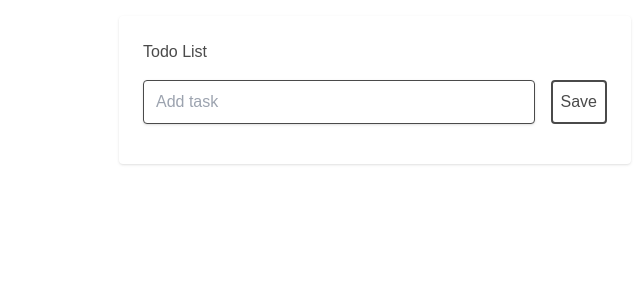
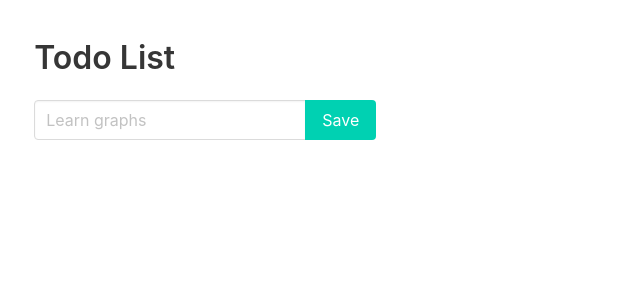
Before and after one commit to nadimtuhin/yet-another-todolist, a Next.js app: page / in a window 1280 px wide. Shown: the top 300 px of the page, without its empty margins (265-905 px from the left). Built offline with nearby package versions, Linux system fonts and the light colour scheme.

Commit message:
feat: removed most tailwind components

```diff
--- a/components/home/AddTodo.jsx
+++ b/components/home/AddTodo.jsx
@@ -33,20 +33,27 @@ function AddTodo() {
   };
 
   return (
-    <>
+    <div className="field has-addons is-full-width">
+      <div className="control">
         <input
+          className="input"
           type="text"
-        className="add-todo-input"
-        placeholder="Add task"
+          placeholder="Learn graphs"
           value={value}
           onChange={(event) => setValue(event.target.value)}
           onKeyUp={onEnter}
         />
-
-      <button type="button" className="add-todo-button" onClick={onSubmit}>
+      </div>
+      <div className="control">
+        <button
+          type="submit"
+          className="button is-primary"
+          onClick={onSubmit}
+        >
           Save
         </button>
-    </>
+      </div>
+    </div>
   );
 }
 
--- a/pages/index.jsx
+++ b/pages/index.jsx
@@ -9,15 +9,16 @@ export default function Home() {
       <Head>
         <title>Yet another Todo List app</title>
       </Head>
-      <div className="app-container">
-        <div className="app-wrapper">
-          <div className="mb-4">
-            <h1 className="app-title">Todo List</h1>
-            <div className="flex mt-4">
+      <div className="container">
+        <div className="columns">
+          <div className="column is-one-fifth" />
+          <div className="column is-three-fifths">
+            <div className="mb-4 mt-10">
+              <h1 className="title">Todo List</h1>
               <AddTodo />
             </div>
+            <TodoList />
           </div>
-          <TodoList />
         </div>
       </div>
     </>
--- a/styles/Home.module.css
+++ /dev/null
@@ -1,116 +0,0 @@
-.container {
-  padding: 0 2rem;
-}
-
-.main {
-  min-height: 100vh;
-  padding: 4rem 0;
-  flex: 1;
-  display: flex;
-  flex-direction: column;
-  justify-content: center;
-  align-items: center;
-}
-
-.footer {
-  display: flex;
-  flex: 1;
-  padding: 2rem 0;
-  border-top: 1px solid #eaeaea;
-  justify-content: center;
-  align-items: center;
-}
-
-.footer a {
-  display: flex;
-  justify-content: center;
-  align-items: center;
-  flex-grow: 1;
-}
-
-.title a {
-  color: #0070f3;
-  text-decoration: none;
-}
-
-.title a:hover,
-.title a:focus,
-.title a:active {
-  text-decoration: underline;
-}
-
-.title {
-  margin: 0;
-  line-height: 1.15;
-  font-size: 4rem;
-}
-
-.title,
-.description {
-  text-align: center;
-}
-
-.description {
-  margin: 4rem 0;
-  line-height: 1.5;
-  font-size: 1.5rem;
-}
-
-.code {
-  background: #fafafa;
-  border-radius: 5px;
-  padding: 0.75rem;
-  font-size: 1.1rem;
-  font-family: Menlo, Monaco, Lucida Console, Liberation Mono, DejaVu Sans Mono,
-    Bitstream Vera Sans Mono, Courier New, monospace;
-}
-
-.grid {
-  display: flex;
-  align-items: center;
-  justify-content: center;
-  flex-wrap: wrap;
-  max-width: 800px;
-}
-
-.card {
-  margin: 1rem;
-  padding: 1.5rem;
-  text-align: left;
-  color: inherit;
-  text-decoration: none;
-  border: 1px solid #eaeaea;
-  border-radius: 10px;
-  transition: color 0.15s ease, border-color 0.15s ease;
-  max-width: 300px;
-}
-
-.card:hover,
-.card:focus,
-.card:active {
-  color: #0070f3;
-  border-color: #0070f3;
-}
-
-.card h2 {
-  margin: 0 0 1rem 0;
-  font-size: 1.5rem;
-}
-
-.card p {
-  margin: 0;
-  font-size: 1.25rem;
-  line-height: 1.5;
-}
-
-.logo {
-  height: 1em;
-  margin-left: 0.5rem;
-}
-
-@media (max-width: 600px) {
-  .grid {
-    width: 100%;
-    flex-direction: column;
-  }
-}
--- a/styles/globals.css
+++ b/styles/globals.css
@@ -1,25 +1,6 @@
 @tailwind base;
 @tailwind components;
 @tailwind utilities;
-
-.app-container {
-  @apply w-full flex items-center justify-center font-sans;
-}
-
-.app-wrapper {
-  @apply rounded shadow p-6 m-4 w-full lg:w-3/4 lg:max-w-lg;
-}
-
-.add-todo-input {
-  @apply shadow appearance-none border rounded w-full py-2 px-3 mr-4;
-}
-
-.add-todo-button {
-  @apply p-2 border-2 rounded;
-}
-
-.tasks-list {
-}
 
 .task-item.done {
   @apply text-green border-green line-through;
@@ -32,6 +13,7 @@
 .task-item .task-item-actions {
   display: none;
 }
+
 .task-item:hover .task-item-actions {
   display: block;
 }
```
Lines whose indentation alone changed are shown as unchanged.
